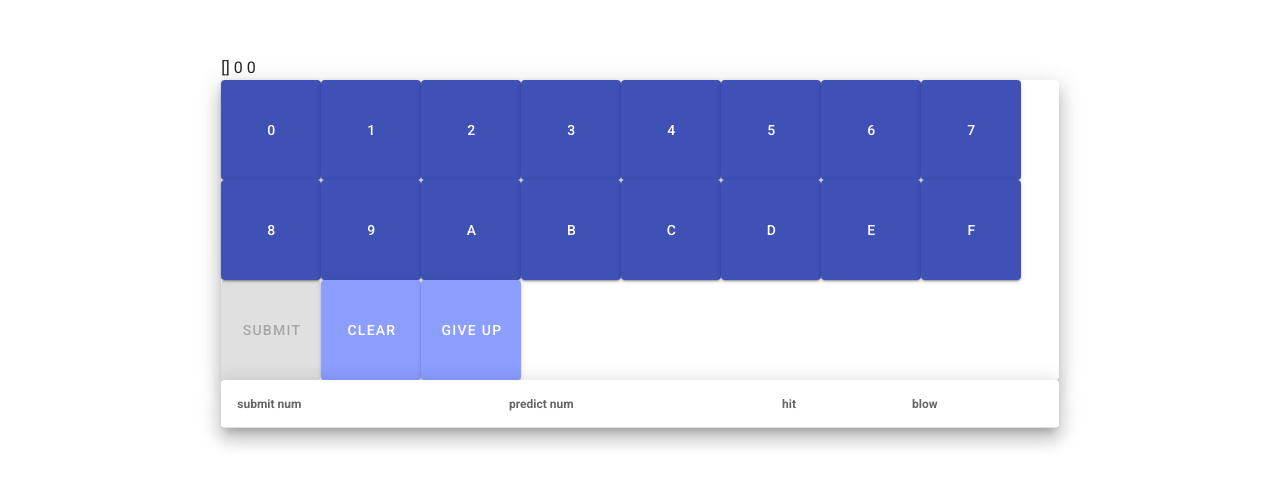
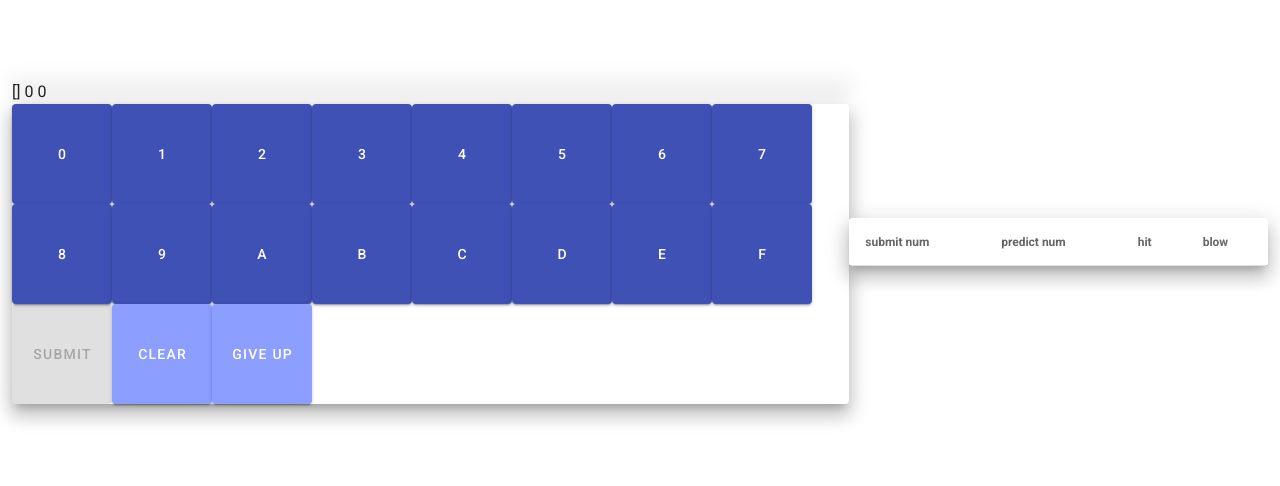
Before and after one commit to meow-noisy/hit_and_blow_hex, a Vue app: page / in a window 1280 px wide. Shown: the part 158-644 px from the top of the page. Built offline with nearby package versions, Linux system fonts and the light colour scheme.

Commit message:
change history table position. its is right of buttons

```diff
--- a/src/App.vue
+++ b/src/App.vue
@@ -2,9 +2,9 @@
   <v-app>
     <v-container fluid fill-height>
       <v-layout align-center justify-center>
-        <v-card class="elevation-12"> {{ message }}</v-card>
+        <v-flex xs12 sm8 md8>
+          <v-card class="elevation-12"> {{ message }}</v-card>
 
-        <v-flex xs12 sm8 md8>
           {{ current_predict }} {{ hit }} {{ blow }}
           <v-card class="elevation-12">
             <v-btn
@@ -87,7 +87,8 @@
               >retry
             </v-btn>
           </v-card>
-
+        </v-flex>
+        <v-flex xs12 sm4 md4>
           <v-card class="elevation-12">
             <v-simple-table>
               <thead>
```
